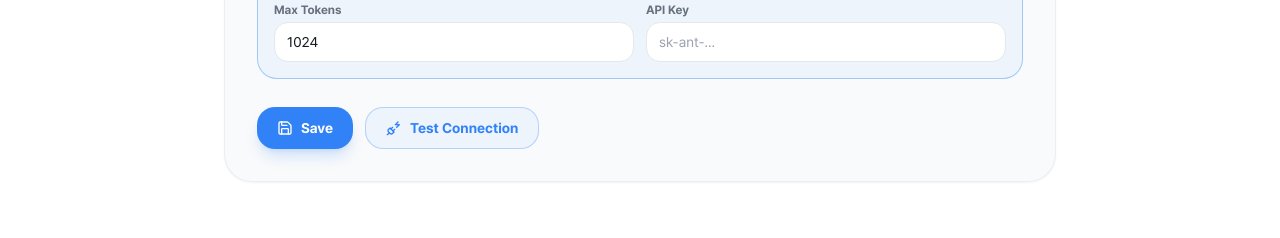
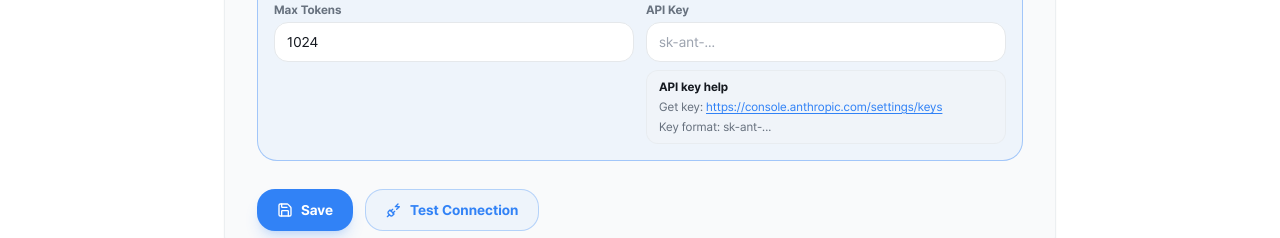
Before and after one commit to Zero-1016/code-dash, a Next.js app: page /settings in a window 1280 px wide. Shown: the part 485-723 px from the top of the page. Built offline with nearby package versions, Linux system fonts and the light colour scheme; no server answers.

Commit message:
Add provider-specific API key help in settings

```diff
--- a/app/(main)/settings/page.tsx
+++ b/app/(main)/settings/page.tsx
@@ -29,6 +29,21 @@ const MODEL_OPTIONS: Record<AIProvider, string[]> = {
   ],
   gpt: ["gpt-4o", "gpt-4o-mini", "gpt-4.1-mini"],
   gemini: ["gemini-1.5-pro", "gemini-1.5-flash", "gemini-pro"],
+};
+
+const PROVIDER_HELP: Record<AIProvider, { url: string; keyHint: string }> = {
+  claude: {
+    url: "https://console.anthropic.com/settings/keys",
+    keyHint: "sk-ant-...",
+  },
+  gpt: {
+    url: "https://platform.openai.com/api-keys",
+    keyHint: "sk-...",
+  },
+  gemini: {
+    url: "https://aistudio.google.com/app/apikey",
+    keyHint: "AIza...",
+  },
 };
 
 export default function SettingsPage() {
@@ -242,6 +257,23 @@ export default function SettingsPage() {
                     }
                     className="h-10 w-full rounded-[14px] border border-input bg-background px-3 text-sm outline-none transition-colors focus:border-[#3182F6] focus:ring-2 focus:ring-[#3182F6]/20"
                   />
+                  <div className="mt-2 rounded-[12px] border border-border/60 bg-muted/30 px-3 py-2 text-xs text-muted-foreground">
+                    <p className="font-semibold text-foreground">{copy.settings.keyHelpLabel}</p>
+                    <p className="mt-1">
+                      {copy.settings.keyHelpGetLink}:{" "}
+                      <a
+                        href={PROVIDER_HELP[active].url}
+                        target="_blank"
+                        rel="noreferrer"
+                        className="text-[#3182F6] underline underline-offset-2 hover:text-[#2870d8]"
+                      >
+                        {PROVIDER_HELP[active].url}
+                      </a>
+                    </p>
+                    <p className="mt-1">
+                      {copy.settings.keyHelpFormat}: {PROVIDER_HELP[active].keyHint}
+                    </p>
+                  </div>
                 </div>
               </div>
             </div>
--- a/lib/i18n.ts
+++ b/lib/i18n.ts
@@ -37,6 +37,9 @@ export interface LocaleCopy {
     lastSaved: string;
     keyRequired: string;
     connectionFailed: string;
+    keyHelpLabel: string;
+    keyHelpGetLink: string;
+    keyHelpFormat: string;
   };
   problem: {
     back: string;
@@ -105,6 +108,9 @@ const localeCopy: Record<AppLanguage, LocaleCopy> = {
       lastSaved: "Last saved",
       keyRequired: "Please enter the API key first.",
       connectionFailed: "Connection failed",
+      keyHelpLabel: "API key help",
+      keyHelpGetLink: "Get key",
+      keyHelpFormat: "Key format",
     },
     problem: {
       back: "Back",
@@ -170,6 +176,9 @@ const localeCopy: Record<AppLanguage, LocaleCopy> = {
       lastSaved: "마지막 저장",
       keyRequired: "API Key를 먼저 입력해주세요.",
       connectionFailed: "연결 실패",
+      keyHelpLabel: "API key 도움말",
+      keyHelpGetLink: "발급 링크",
+      keyHelpFormat: "키 형식",
     },
     problem: {
       back: "뒤로",
```
